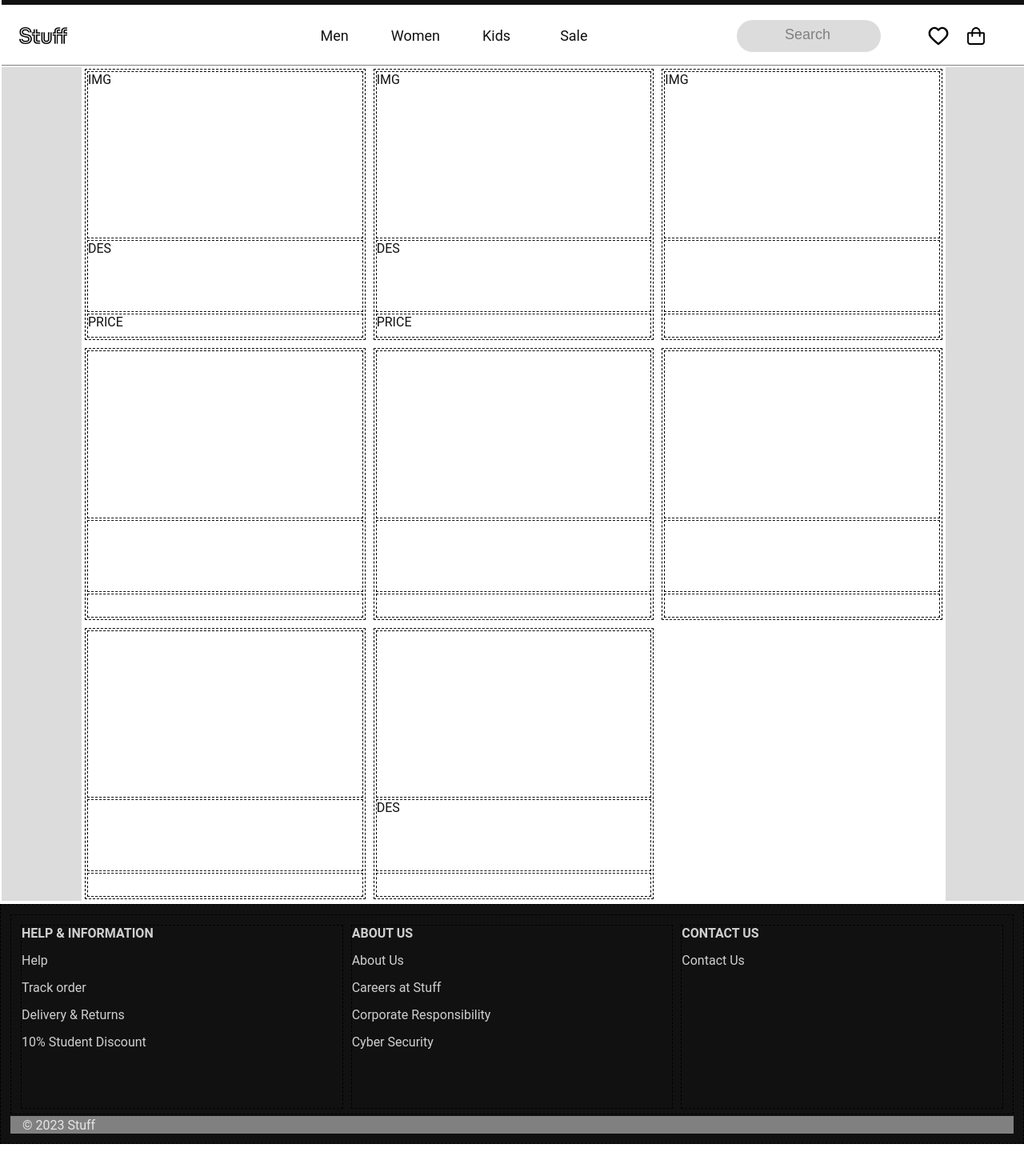
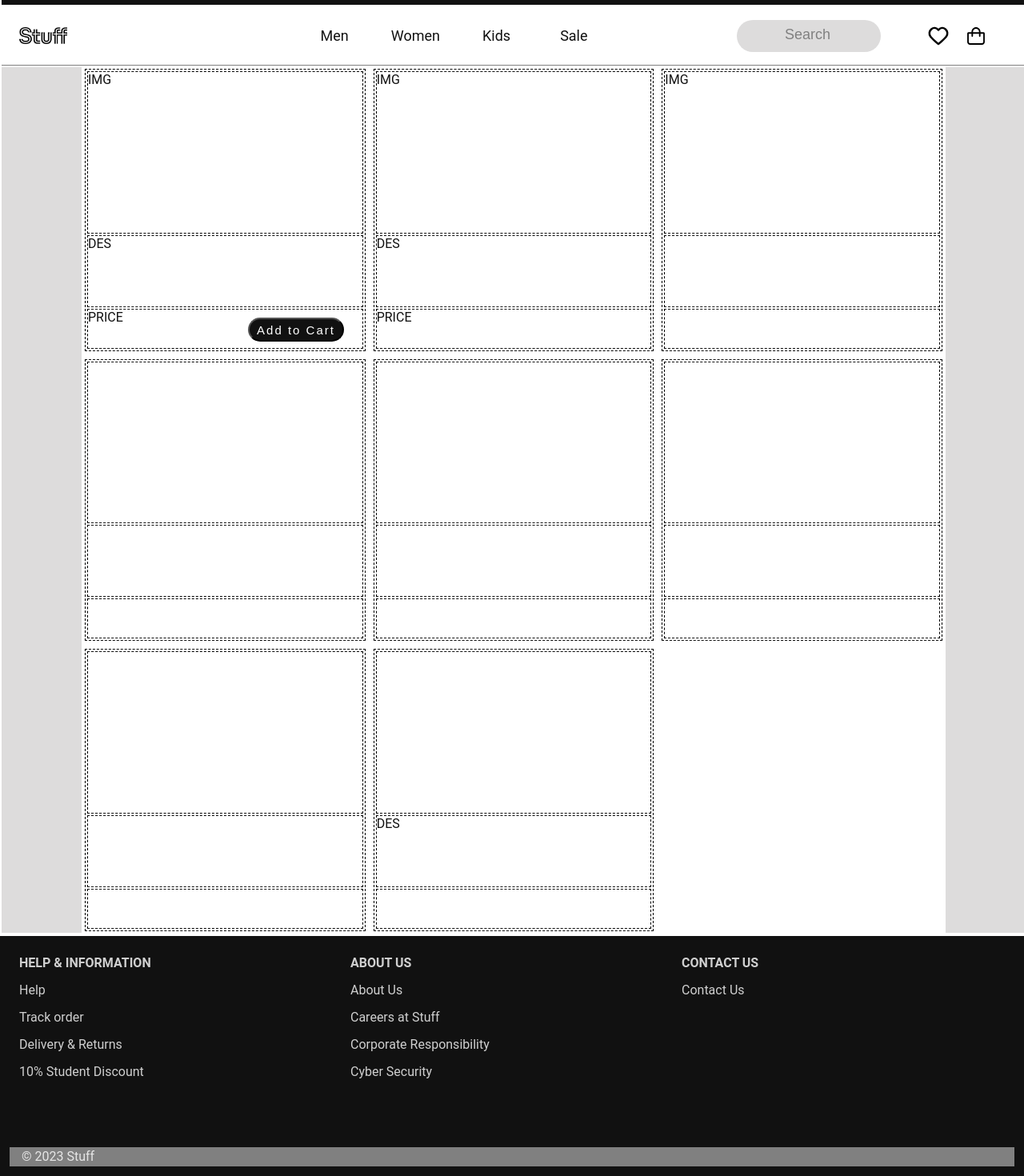
Before and after one commit to ps975076/Individual-Project, a React (Vite) app in the folder my-react-app/: page /cart in a window 1280 px wide. Shown: the part 70-1540 px from the top of the page at 80% size. Before the commit the page ends 1500 px from the top, so only its background shows below. Built offline with nearby package versions, Linux system fonts and the light colour scheme.

Commit message:
add to cart button

```diff
--- a/my-react-app/src/App.css
+++ b/my-react-app/src/App.css
@@ -218,7 +218,7 @@ body {
     "product-img"
     "product-des"
     "product-price";
-  grid-template-rows: 1fr 90px 30px;
+  grid-template-rows: 1fr 90px 50px;
 
   padding: 2px;
   gap: 2px;
@@ -240,6 +240,25 @@ body {
   border: 1px dashed black;
 }
 
+.addToCartBtn > button {
+  margin-left: 200px;
+  margin-top: -10px;
+  position: relative;
+  bottom: 3px;
+  width: 120px;
+  height: 30px;
+  border-radius: 30px;
+  background-color: #111111;
+  color: #ffffff;
+  cursor: pointer;
+  font-size: 15px;
+  letter-spacing: 2px;
+}
+
+.addToCartBtn > button:hover {
+  color: green;
+}
+
 .empty-right-col {
   grid-area: empty-right-col;
   background-color: rgb(221, 220, 220);
@@ -247,7 +266,6 @@ body {
 
 .footer {
   grid-area: footer;
-  border: 1px dashed black;
   background-color: rgb(221, 220, 220);
   display: grid;
   grid-template:
@@ -262,7 +280,6 @@ body {
 
 .footer-con {
   grid-area: footer-con;
-  border: 1px dashed black;
   display: grid;
   grid-template: "footer-help about contact";
   grid-template-columns: repeat(3, 1fr);
@@ -273,7 +290,6 @@ body {
 
 .footer-help {
   grid-area: footer-help;
-  border: 1px dashed black;
   color: #ffffffcc;
   background-color: #111111;
 }
@@ -284,7 +300,6 @@ body {
 
 .about {
   grid-area: about;
-  border: 1px dashed black;
   color: #ffffffcc;
   background-color: #111111;
 }
@@ -295,7 +310,6 @@ body {
 
 .contact {
   grid-area: contact;
-  border: 1px dashed black;
   color: #ffffffcc;
   background-color: #111111;
 }
--- a/my-react-app/src/App.jsx
+++ b/my-react-app/src/App.jsx
@@ -1,135 +1,19 @@
 // import { useState } from "react";
 import "./App.css";
+import Footer from "./Pages/Components/Footer";
+import HeaderNavBar from "./Pages/Components/HeaderNavBar";
+import MainContent from "./Pages/Components/MainContent";
 
 function App() {
+  // 1. Create state for products
+  // const [products, setProducts] = useState([]);
+
   return (
     <>
       <div className="container">
-        {/* HEADER */}
-        <header className="header">
-          <div className="menu-container">
-            <div className="empty"></div>
-            <div className="find">
-              <p>Find a Store &#160; | </p>
-            </div>
-            <div className="help">
-              <p>Help &#160; | </p>
-            </div>
-            <div className="join">
-              <p>Join Us &#160; | </p>
-            </div>
-            <div className="signin">
-              <p>Sign In &#160; &#160; &#160;</p>
-            </div>
-          </div>
-          <nav className="navBar-container">
-            <div className="logo">
-              <img src="/src/assets/logo.png" alt="logo" />
-            </div>
-            <div className="navigation">
-              <div className="men">
-                <p>Men</p>
-              </div>
-              <div className="women">
-                <p>Women</p>
-              </div>
-              <div className="kids">
-                <p>Kids</p>
-              </div>
-              <div className="sale">
-                <p>Sale</p>
-              </div>
-            </div>
-            <div className="searchBar">
-              <input className="searchInput" type="text" placeholder="Search" />
-            </div>
-            <div className="favs">
-              <img src="/src/assets/heart-svgrepo-com (3).svg" alt="favs" />
-            </div>
-            <div className="cart">
-              <img src="/src/assets/shopping-bag-svgrepo-com.svg" alt="" />
-            </div>
-          </nav>
-        </header>
-        {/* MAIN */}
-        <main className="main">
-          <div className="empty-left-col"></div>
-          <div className="main-content-col">
-            <div className="product">
-              <div className="product-img">IMG</div>
-              <div className="product-des">DES</div>
-              <div className="product-price">PRICE</div>
-            </div>
-            <div className="product">
-              <div className="product-img">IMG</div>
-              <div className="product-des">DES</div>
-              <div className="product-price">PRICE</div>
-            </div>
-            <div className="product">
-              <div className="product-img">IMG</div>
-              <div className="product-des"></div>
-              <div className="product-price"></div>
-            </div>
-            <div className="product">
-              <div className="product-img"></div>
-              <div className="product-des"></div>
-              <div className="product-price"></div>
-            </div>
-            <div className="product">
-              <div className="product-img"></div>
-              <div className="product-des"></div>
-              <div className="product-price"></div>
-            </div>
-            <div className="product">
-              <div className="product-img"></div>
-              <div className="product-des"></div>
-              <div className="product-price"></div>
-            </div>
-            <div className="product">
-              <div className="product-img"></div>
-              <div className="product-des"></div>
-              <div className="product-price"></div>
-            </div>
-            <div className="product">
-              <div className="product-img"></div>
-              <div className="product-des">DES</div>
-              <div className="product-price"></div>
-            </div>
-          </div>
-          <div className="empty-right-col"></div>
-        </main>
-        {/* FOOTER */}
-        <footer className="footer">
-          <div className="footer-con">
-            <div className="footer-help">
-              <p>
-                <strong>HELP &#38; INFORMATION</strong>
-              </p>
-              <p>Help</p>
-              <p>Track order</p>
-              <p>Delivery &#38; Returns </p>
-              <p>10% Student Discount</p>
-            </div>
-            <div className="about">
-              <p>
-                <strong>ABOUT US</strong>
-              </p>
-              <p>About Us</p>
-              <p>Careers at Stuff</p>
-              <p>Corporate Responsibility</p>
-              <p>Cyber Security</p>
-            </div>
-            <div className="contact">
-              <p>
-                <strong>CONTACT US</strong>
-              </p>
-              <p>Contact Us</p>
-            </div>
-          </div>
-          <div className="rights">
-            <p> &#169; 2023 Stuff</p>
-          </div>
-        </footer>
+        <HeaderNavBar />
+        <MainContent />
+        <Footer />
       </div>
     </>
   );
--- /dev/null
+++ b/my-react-app/src/Pages/Components/Footer.jsx
@@ -0,0 +1,37 @@
+function Footer() {
+  return (
+    <footer className="footer">
+      <div className="footer-con">
+        <div className="footer-help">
+          <p>
+            <strong>HELP &#38; INFORMATION</strong>
+          </p>
+          <p>Help</p>
+          <p>Track order</p>
+          <p>Delivery &#38; Returns </p>
+          <p>10% Student Discount</p>
+        </div>
+        <div className="about">
+          <p>
+            <strong>ABOUT US</strong>
+          </p>
+          <p>About Us</p>
+          <p>Careers at Stuff</p>
+          <p>Corporate Responsibility</p>
+          <p>Cyber Security</p>
+        </div>
+        <div className="contact">
+          <p>
+            <strong>CONTACT US</strong>
+          </p>
+          <p>Contact Us</p>
+        </div>
+      </div>
+      <div className="rights">
+        <p> &#169; 2023 Stuff</p>
+      </div>
+    </footer>
+  );
+}
+
+export default Footer;
--- /dev/null
+++ b/my-react-app/src/Pages/Components/HeaderNavBar.jsx
@@ -0,0 +1,51 @@
+function HeaderNavBar() {
+  return (
+    <header className="header">
+      <div className="menu-container">
+        <div className="empty"></div>
+        <div className="find">
+          <p>Find a Store &#160; | </p>
+        </div>
+        <div className="help">
+          <p>Help &#160; | </p>
+        </div>
+        <div className="join">
+          <p>Join Us &#160; | </p>
+        </div>
+        <div className="signin">
+          <p>Sign In &#160; &#160; &#160;</p>
+        </div>
+      </div>
+      <nav className="navBar-container">
+        <div className="logo">
+          <img src="/src/assets/logo.png" alt="logo" />
+        </div>
+        <div className="navigation">
+          <div className="men">
+            <p>Men</p>
+          </div>
+          <div className="women">
+            <p>Women</p>
+          </div>
+          <div className="kids">
+            <p>Kids</p>
+          </div>
+          <div className="sale">
+            <p>Sale</p>
+          </div>
+        </div>
+        <div className="searchBar">
+          <input className="searchInput" type="text" placeholder="Search" />
+        </div>
+        <div className="favs">
+          <img src="/src/assets/heart-svgrepo-com (3).svg" alt="favs" />
+        </div>
+        <div className="cart">
+          <img src="/src/assets/shopping-bag-svgrepo-com.svg" alt="" />
+        </div>
+      </nav>
+    </header>
+  );
+}
+
+export default HeaderNavBar;
--- /dev/null
+++ b/my-react-app/src/Pages/Components/MainContent.jsx
@@ -0,0 +1,57 @@
+function MainContent() {
+  return (
+    <main className="main">
+      <div className="empty-left-col"></div>
+      <div className="main-content-col">
+        <div className="product">
+          <div className="product-img">IMG</div>
+          <div className="product-des">DES</div>
+          <div className="product-price">
+            PRICE
+            <div className="addToCartBtn">
+              <button>Add to Cart</button>
+            </div>
+          </div>
+        </div>
+        <div className="product">
+          <div className="product-img">IMG</div>
+          <div className="product-des">DES</div>
+          <div className="product-price">PRICE</div>
+        </div>
+        <div className="product">
+          <div className="product-img">IMG</div>
+          <div className="product-des"></div>
+          <div className="product-price"></div>
+        </div>
+        <div className="product">
+          <div className="product-img"></div>
+          <div className="product-des"></div>
+          <div className="product-price"></div>
+        </div>
+        <div className="product">
+          <div className="product-img"></div>
+          <div className="product-des"></div>
+          <div className="product-price"></div>
+        </div>
+        <div className="product">
+          <div className="product-img"></div>
+          <div className="product-des"></div>
+          <div className="product-price"></div>
+        </div>
+        <div className="product">
+          <div className="product-img"></div>
+          <div className="product-des"></div>
+          <div className="product-price"></div>
+        </div>
+        <div className="product">
+          <div className="product-img"></div>
+          <div className="product-des">DES</div>
+          <div className="product-price"></div>
+        </div>
+      </div>
+      <div className="empty-right-col"></div>
+    </main>
+  );
+}
+
+export default MainContent;
```
Also changed, not shown: my-react-app/src/Pages/Components/Description.jsx (deleted), my-react-app/src/Pages/Components/Img.jsx (deleted), my-react-app/src/Pages/Components/NavBar.jsx (deleted), my-react-app/src/Pages/Components/Price.jsx (deleted), my-react-app/src/Pages/MainContent.jsx (deleted).
